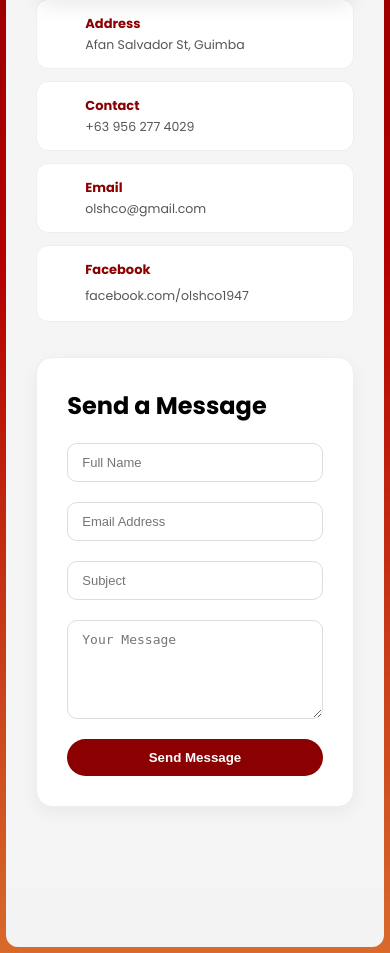
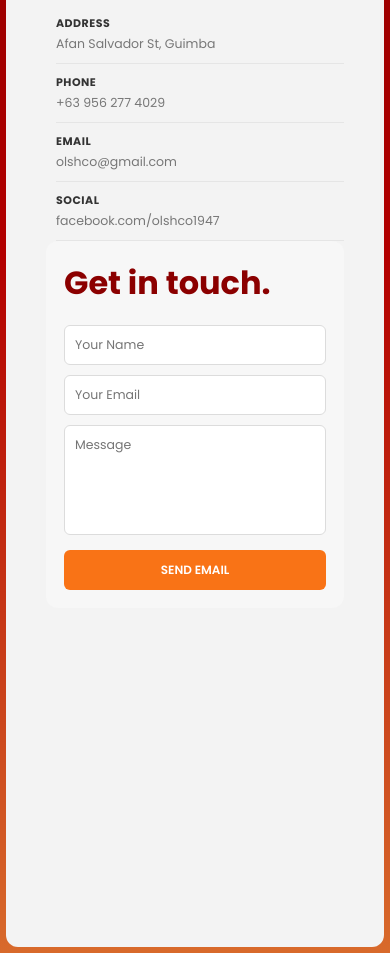
Before and after one commit to stakatax/bahay-ko, a PHP site: page /index.php?page=contact in a window 390 px wide. Shown: the part 437-1390 px from the top of the page. Run offline with PHP 8.4, Linux system fonts and the light colour scheme.

Commit message:
tatay digs

```diff
--- a/Assets/css/contact.css
+++ b/Assets/css/contact.css
@@ -1,46 +1,58 @@
+* {
+    box-sizing: border-box;
+    margin: 0;
+    padding: 0;
+    font-family: 'Poppins', sans-serif;
+}
+
 /* SECTION */
 .contact-section {
-    padding: 80px 8%;
-    background: #f5f5f5;
+    padding: 30px 40px;
+    background: transparent; /* important */
+    padding-bottom: 90px;
+    padding-bottom: 100px;
 }
 
-/* TITLE */
-.contact-title {
-    text-align: center;
-    font-size: 38px;
-    font-weight: 800;
-    color: #8B0000;
-    margin-bottom: 50px;
-}
+/* MAIN LAYOUT */
+.contact-container {
+    max-width: 1150px;
+    margin: 0 auto;
 
-/* LAYOUT */
-.contact-container {
-    display: grid;
-    grid-template-columns: 1fr 1fr;
-    gap: 35px;
+    grid-template-columns: 1.1fr 0.9fr;
+    gap: 30px;
 }
 
 /* LEFT SIDE */
 .contact-info {
-    display: flex;
-    flex-direction: column;
-    gap: 20px;
+    padding-left: 10px;
 }
 
-/* SUBTEXT */
+.contact-title {
+    font-size: 32px;
+    font-weight: 700;
+    color: #8B0000;
+    margin-top: 100px;
+}
+
+.contact-taytel {
+    font-size: 32px;
+    font-weight: 700;
+    color: #8B0000;
+   margin-bottom: 8px;
+}
+
 .contact-sub {
-    color: #666;
-    font-size: 14px;
-    line-height: 1.6;
+    font-size: 12.5px;
+    color: #777;
+    margin-bottom: 12px;
 }
 
 /* MAP */
 .map-container {
-    position: relative;
-    height: 230px;
-    border-radius: 16px;
+    height: 180px;
+    border-radius: 10px;
     overflow: hidden;
-    box-shadow: 0 8px 20px rgba(0,0,0,0.08);
+    margin-bottom: 12px;
 }
 
 .map-container iframe {
@@ -49,141 +61,78 @@
     border: none;
 }
 
-/* MAP BUTTON */
-.map-btn {
-    position: absolute;
-    bottom: 10px;
-    right: 10px;
+/* INFO LIST */
+.info-card {
+    padding: 10px 0;
+    border-bottom: 1px solid #e5e5e5;
+}
 
-    background: rgba(139, 0, 0, 0.95);
-    color: white;
-    padding: 7px 12px;
-    border-radius: 999px;
-    font-size: 12px;
+.info-card h4 {
+    font-size: 11px;
+    color: #333;
+    margin-bottom: 3px;
+    letter-spacing: 0.5px;
+}
+
+.info-card p {
+    font-size: 12.5px;
+    color: #777;
+}
+
+/* RIGHT FORM */
+.contact-form {
+    background: #f7f7f7;
+    padding: 18px;
+    border-radius: 12px;
 
     display: flex;
-    align-items: center;
-    gap: 5px;
+    flex-direction: column;
+    gap: 10px;
 
-    text-decoration: none;
-    transition: 0.2s;
-}
-
-.map-btn:hover {
-    background: #8B0000;
-}
-
-/* INFO CARDS */
-.info-list {
-    display: flex;
-    flex-direction: column;
-    gap: 12px;
-}
-
-.info-card {
-    display: flex;
-    align-items: center;
-    gap: 12px;
-
-    background: white;
-    padding: 14px 16px;
-    border-radius: 12px;
-
-    border: 1px solid #eee;
-    transition: 0.2s;
-}
-
-.info-card:hover {
-    border-color: #8B0000;
-    transform: translateX(4px);
-}
-
-/* ICON */
-.icon {
-    color: #8B0000;
-    font-size: 16px;
-    min-width: 20px;
-}
-
-/* TEXT */
-.info-card h4 {
-    font-size: 13px;
-    margin-bottom: 2px;
-    color: #8B0000;
-}
-
-.info-card p,
-.info-card a {
-    font-size: 12.5px;
-    color: #555;
-    text-decoration: none;
-}
-
-.info-card a:hover {
-    color: #8B0000;
-}
-
-/* RIGHT SIDE FORM */
-.contact-form {
-    background: white;
-    padding: 30px;
-    border-radius: 16px;
-    display: flex;
-    flex-direction: column;
-    gap: 20px;
-
-    border: 1px solid #eee;
-    box-shadow: 0 6px 18px rgba(0,0,0,0.05);
-}
-
-/* FORM */
-.contact-form form {
-    display: flex;
-    flex-direction: column;
-    gap: 14px;
+    height: fit-content;
 }
 
 /* INPUTS */
 .contact-form input,
 .contact-form textarea {
-    padding: 11px 14px;
-    border-radius: 10px;
-    border: 1px solid #ddd;
-    font-size: 13px;
-    outline: none;
-    transition: 0.2s;
+    padding: 10px;
+
+    border: 1px solid #dcdcdc;
+    border-radius: 6px;
+
+    font-size: 12.5px;
+    background: #fff;
 }
 
-.contact-form input:focus,
-.contact-form textarea:focus {
-    border-color: #8B0000;
-    box-shadow: 0 0 0 2px rgba(139, 0, 0, 0.08);
+.contact-form textarea {
+    height: 110px;
+    resize: none;
 }
 
 /* BUTTON */
 .btn-submit {
-    background: #8B0000;
-    color: white;
+    margin-top: 5px;
+
     padding: 11px;
-    border-radius: 999px;
+    font-size: 12px;
+    font-weight: 600;
+
+    background: #f97316;
+    color: #fff;
+
     border: none;
-    font-weight: 600;
+    border-radius: 6px;
     cursor: pointer;
-    transition: 0.2s;
 }
 
-.btn-submit:hover {
-    background: #6a0000;
-    transform: scale(1.03);
+/* ALIGN FIX */
+.contact-container > div {
+    align-self: start;
 }
 
-/* RESPONSIVE */
+/* MOBILE */
 @media (max-width: 900px) {
     .contact-container {
         grid-template-columns: 1fr;
     }
-
-    .contact-title {
-        font-size: 30px;
-    }
 }
--- a/pages/contact.php
+++ b/pages/contact.php
@@ -1,98 +1,55 @@
 <section class="contact-section">
-
 
     <div class="contact-container">
 
+        <!-- LEFT -->
         <div class="contact-info">
+            <h2 class="contact-title">Nice to meet you.</h2>
+            <p class="contact-sub">
+                Want to know more about OLSCHO? Send us a message! We’re here to help with anything you need.
+            </p>
 
-            <h2>Get in Touch</h2>
-            <p class="contact-sub">
-                We'd love to hear from you. Reach out for inquiries, admissions, or support.
-            </p>
-            <form>
-                <!-- MAP -->
-                <div class="map-container">
-                    <form>
-                        <iframe
-                            src="https://www.google.com/maps?q=Afan+Salvador+St,+Guimba&output=embed"
-                            loading="lazy">
-                        </iframe>
 
-                        <!-- MAP BUTTON -->
-                        <a href="https://www.google.com/maps?q=Afan+Salvador+St,+Guimba"
-                            target="_blank"
-                            class="map-btn">
-                            <i class="fas fa-map-marker-alt"></i> Open in Google Maps
-                        </a>
+            <div class="map-container">
+                <iframe src="https://www.google.com/maps/embed?pb=!1m14!1m8!1m3!1d1139.252763825339!2d120.76766541984874!3d15.661201607582324!3m2!1i1024!2i768!4f13.1!3m3!1m2!1s0x33912cdb2318296d%3A0xe4e2117e97dfc92e!2sOur%20Lady%20of%20The%20Sacred%20Heart%20College!5e1!3m2!1sen!2sus!4v1776728814641!5m2!1sen!2sus" width="600" height="450" style="border:0;" allowfullscreen="" loading="lazy" referrerpolicy="no-referrer-when-downgrade"></iframe>
+
+            </div>
+
+            <div class="info-list">
+
+                <div class="info-card">
+                    <h4>ADDRESS</h4>
+                    <p>Afan Salvador St, Guimba</p>
                 </div>
 
-                <!-- INFO CARDS -->
-                <div class="info-list">
-
-                    <div class="info-card">
-                        <i class="fas fa-map-marker-alt icon"></i>
-                        <div>
-                            <h4>Address</h4>
-                            <p>Afan Salvador St, Guimba</p>
-                        </div>
-                    </div>
-
-                    <div class="info-card">
-                        <i class="fas fa-phone icon"></i>
-                        <div>
-                            <h4>Contact</h4>
-                            <p>+63 956 277 4029</p>
-                        </div>
-                    </div>
-
-                    <div class="info-card">
-                        <i class="fas fa-envelope icon"></i>
-                        <div>
-                            <h4>Email</h4>
-                            <p>olshco@gmail.com</p>
-                        </div>
-                    </div>
-
-                    <div class="info-card">
-                        <i class="fab fa-facebook icon"></i>
-                        <div>
-                            <h4>Facebook</h4>
-                            <a href="https://facebook.com/olshco1947" target="_blank">
-                                facebook.com/olshco1947
-                            </a>
-                        </div>
-                    </div>
-
+                <div class="info-card">
+                    <h4>PHONE</h4>
+                    <p>+63 956 277 4029</p>
                 </div>
 
+                <div class="info-card">
+                    <h4>EMAIL</h4>
+                    <p>olshco@gmail.com</p>
+                </div>
+
+                <div class="info-card">
+                    <h4>SOCIAL</h4>
+                    <p>facebook.com/olshco1947</p>
+                </div>
+
+            </div>
         </div>
-        <!-- RIGHT: FORM (MOVE THIS INSIDE) -->
+
+        <!-- RIGHT -->
         <div class="contact-form">
+            <h2 class="contact-taytel">Get in touch.</h2>
+            <input type="text" placeholder="Your Name">
+            <input type="email" placeholder="Your Email">
+            <textarea placeholder="Message"></textarea>
 
-            <h2>Send a Message</h2>
-
-            <form>
-                <input type="text" placeholder="Full Name" required>
-                <input type="email" placeholder="Email Address" required>
-                <input type="text" placeholder="Subject">
-                <textarea placeholder="Your Message" rows="5"></textarea>
-
-                <button type="submit" class="btn-submit">
-                    Send Message
-                </button>
-            </form>
-
+            <button class="btn-submit">SEND EMAIL</button>
         </div>
 
     </div>
 
-    </div>
-
-    <div class="contact-container">
-
-
-
-
-    </div>
-
 </section>
```
